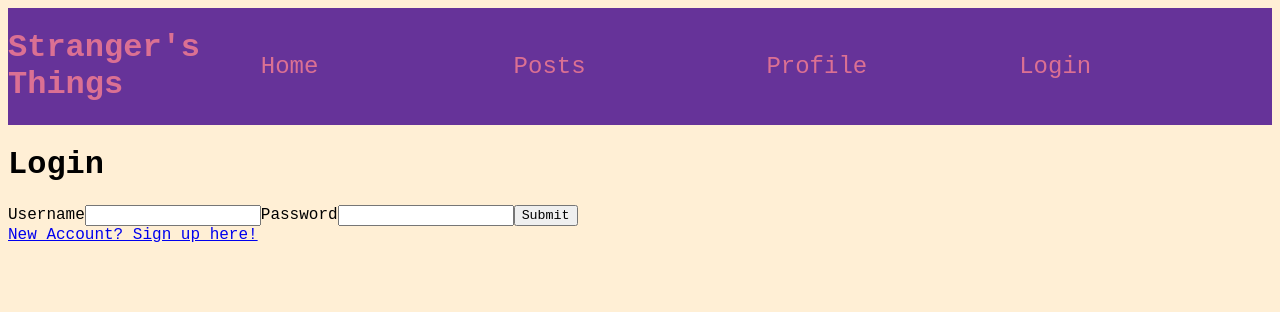
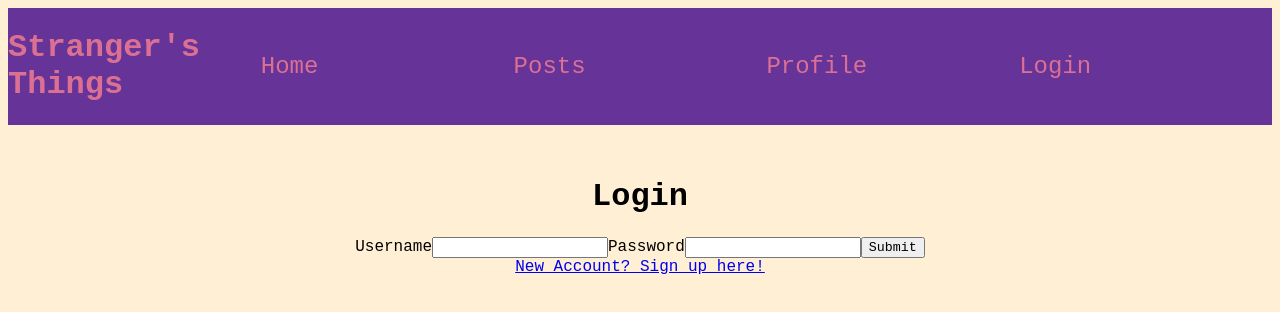
Before and after one commit to vincentpalomo/strangers-things, a React app: page /login in a window 1280 px wide. Built offline with nearby package versions, Linux system fonts and the light colour scheme.

Commit message:
added styling to the login form

```diff
--- a/public/style.css
+++ b/public/style.css
@@ -49,3 +49,12 @@ body {
   border-radius: 15px;
   box-shadow: 5px 5px 5px rgba(0, 0, 0, 0.9);
 }
+
+.login-container {
+  display: flex;
+  flex-direction: column;
+  align-items: center;
+  justify-content: center;
+  margin: 1rem;
+  padding: 1rem;
+}
```
